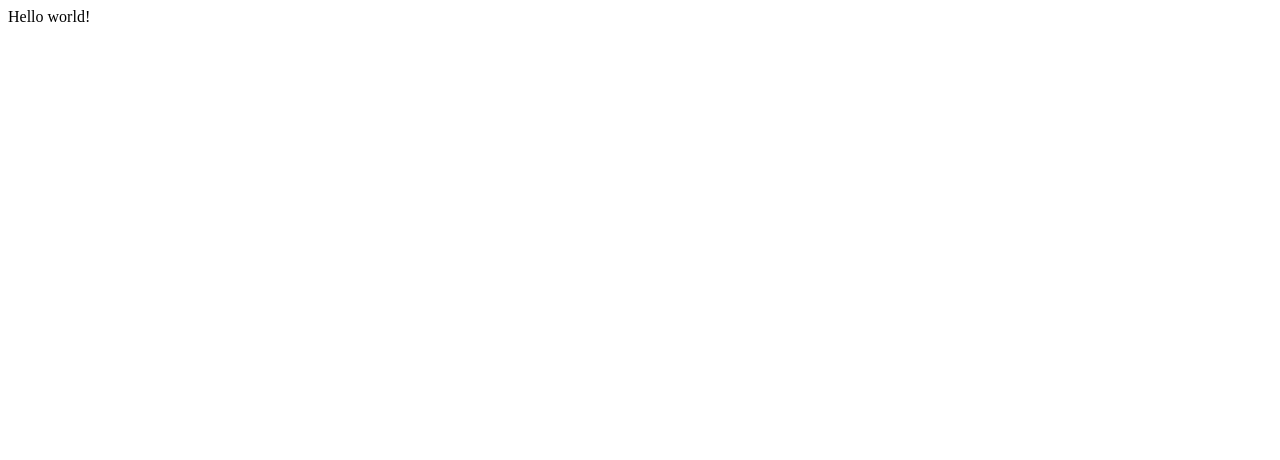
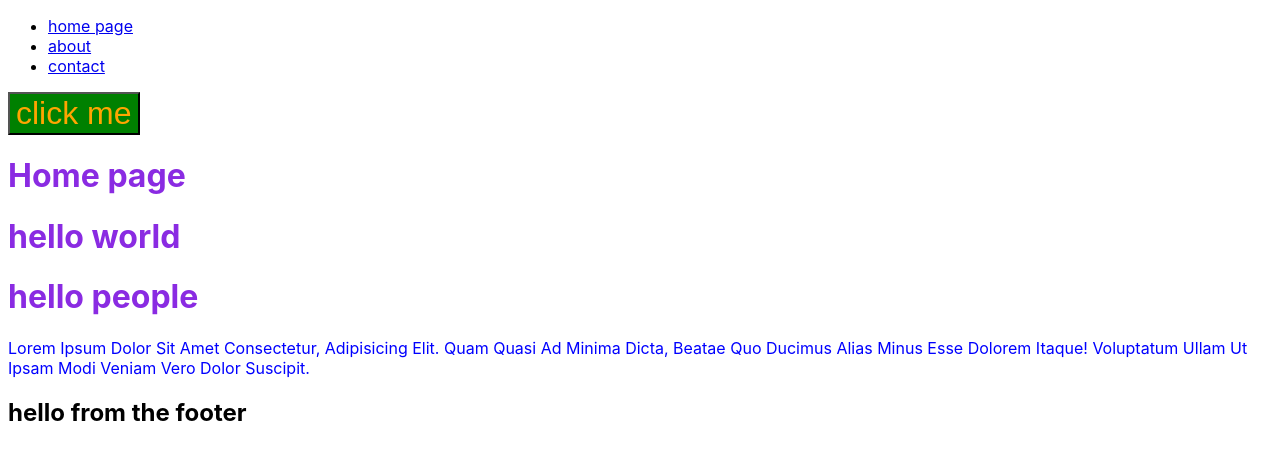
Before and after one commit to BMerullo/simply-recipes-tutorial, a Gatsby site: page / in a window 1280 px wide. Built offline with nearby package versions, Linux system fonts and the light colour scheme; Gatsby itself is replaced by a stand-in of ours.

Commit message:
Started styled-components

```diff
--- a/gatsby-config.js
+++ b/gatsby-config.js
@@ -6,5 +6,5 @@
 
 module.exports = {
   /* Your site config here */
-  plugins: [],
+  plugins: [`gatsby-plugin-styled-components`],
 }
--- a/package.json
+++ b/package.json
@@ -14,9 +14,12 @@
     "test": "echo \"Write tests! -> https://gatsby.dev/unit-testing\" && exit 1"
   },
   "dependencies": {
+    "babel-plugin-styled-components": "^2.0.6",
     "gatsby": "^4.11.1",
+    "gatsby-plugin-styled-components": "^5.11.0",
     "react": "^17.0.1",
-    "react-dom": "^17.0.1"
+    "react-dom": "^17.0.1",
+    "styled-components": "^5.3.5"
   },
   "devDependencies": {
     "prettier": "^2.6.1"
--- /dev/null
+++ b/src/components/Footer.js
@@ -0,0 +1,11 @@
+import React from "react"
+
+const Footer = () => {
+  return (
+    <div>
+      <h2>hello from the footer</h2>
+    </div>
+  )
+}
+
+export default Footer
--- /dev/null
+++ b/src/components/Layout.js
@@ -0,0 +1,17 @@
+import React from "react"
+import NavBar from "./NavBar"
+import Footer from "./Footer"
+
+import "./layout.css"
+
+const Layout = ({ children }) => {
+  return (
+    <>
+      <NavBar />
+      {children}
+      <Footer />
+    </>
+  )
+}
+
+export default Layout
--- /dev/null
+++ b/src/components/NavBar.js
@@ -0,0 +1,22 @@
+import React from "react"
+import { Link } from "gatsby"
+
+const NavBar = () => {
+  return (
+    <nav>
+      <ul>
+        <li>
+          <Link to="/">home page</Link>
+        </li>
+        <li>
+          <Link to="/about">about</Link>
+        </li>
+        <li>
+          <Link to="/contact">contact</Link>
+        </li>
+      </ul>
+    </nav>
+  )
+}
+
+export default NavBar
--- /dev/null
+++ b/src/components/layout.css
@@ -0,0 +1,12 @@
+body {
+  font-family: -apple-system, BlinkMacSystemFont, "Segoe UI", Roboto, Oxygen,
+    Ubuntu, Cantarell, "Open Sans", "Helvetica Neue", sans-serif;
+}
+
+.about-heading {
+  color: green;
+}
+
+.home-heading {
+  color: blue;
+}
--- /dev/null
+++ b/src/examples/about.module.css
@@ -0,0 +1,11 @@
+.page {
+  color: red;
+}
+
+.page h1 {
+  color: yellowgreen;
+}
+
+.text {
+  text-transform: uppercase;
+}
--- /dev/null
+++ b/src/examples/button.js
@@ -0,0 +1,7 @@
+import styled from "styled-components"
+
+export const ExampleButton = styled.button`
+  background: green;
+  color: orange;
+  font-size: 2rem;
+`
--- /dev/null
+++ b/src/examples/home.module.css
@@ -0,0 +1,11 @@
+.page {
+  color: blue;
+}
+
+.page h1 {
+  color: blueviolet;
+}
+
+.text {
+  text-transform: capitalize;
+}
--- a/src/pages/index.js
+++ b/src/pages/index.js
@@ -1,5 +1,24 @@
 import React from "react"
+import { Link } from "gatsby"
+import NavBar from "../components/NavBar"
+import Layout from "../components/Layout"
+import { page, text } from "../examples/home.module.css"
+import { ExampleButton } from "../examples/button"
 
 export default function Home() {
-  return <div>Hello world!</div>
+  return (
+    <Layout>
+      <div className={page}>
+        <ExampleButton>click me</ExampleButton>
+        <h1>Home page</h1>
+        <h1>hello world</h1>
+        <h1>hello people</h1>
+        <p className={text}>
+          Lorem ipsum dolor sit amet consectetur, adipisicing elit. Quam quasi
+          ad minima dicta, beatae quo ducimus alias minus esse dolorem itaque!
+          Voluptatum ullam ut ipsam modi veniam vero dolor suscipit.
+        </p>
+      </div>
+    </Layout>
+  )
 }
```
Also changed, not shown: src/pages/404.js (added, +7 -0 lines), src/pages/about.js (added, +23 -0 lines), src/pages/company/history.js (added, +13 -0 lines), src/pages/company/index.js (added, +11 -0 lines), src/pages/contact.js (added, +7 -0 lines), 1 other file.
